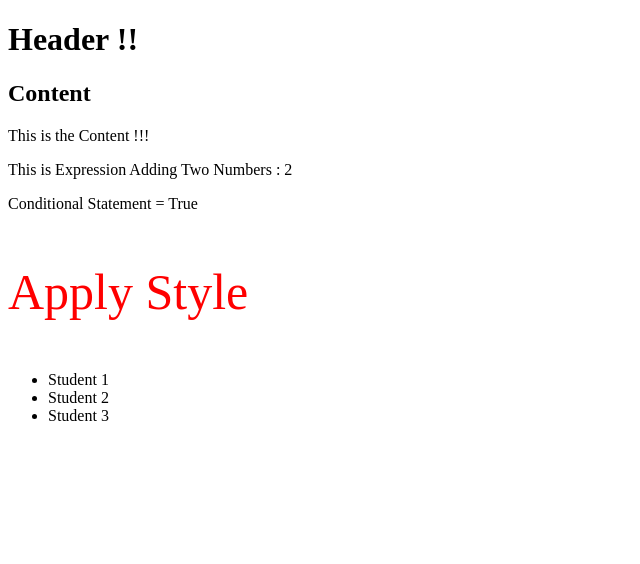
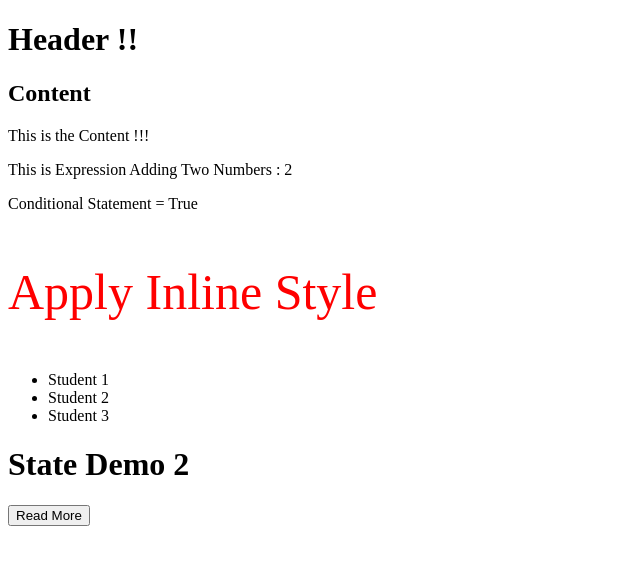
Before and after one commit to fitsumcs/ReactDemo, a React (Create React App) app: page / in a window 1280 px wide. Shown: the top 564 px of the page, without its empty margins (0-640 px from the left). Built offline with nearby package versions, Linux system fonts and the light colour scheme.

Commit message:
Adding button listener with State change

```diff
--- a/src/Content.js
+++ b/src/Content.js
@@ -1,5 +1,6 @@
 import React from 'react';
 import StudentList  from './StudentList';
+import StateDemo1  from './StateDemo1';
 class Content extends React.Component{
 
   render(){
@@ -17,10 +18,13 @@ class Content extends React.Component{
      <p>Conditional Statement = {i==1 ? "True" : "False"}</p>
 
      {/* Applying Inline Style  */}
-     <p style={style}>Apply Style </p>
+     <p style={style}>Apply Inline Style </p>
 
      {/* List of Students  */}
      <StudentList />
+
+     {/* State Demo 2*/}
+     <StateDemo1 />
    </div>
     )
   }
--- /dev/null
+++ b/src/StateDemo1.js
@@ -0,0 +1,47 @@
+import React from 'react';
+
+
+class StateDemo1 extends React.Component{
+
+    constructor()
+    {
+        super();
+        this.toggleDisplayBio = this.toggleDisplayBio.bind(this)
+        this.state = {
+             displayBio : false
+        }
+    }
+
+    toggleDisplayBio()
+    {
+        this.setState({displayBio: !this.state.displayBio});
+    }
+
+  render(){
+    return(
+        <div>
+            <h1>State Demo 2</h1>
+
+           {/* Display Based on Toggle Value */}
+           {
+               this.state.displayBio ? (
+                   <div>
+                       <p>Lorem Ipsum is simply dummy text of the printing and typesetting industry. Lorem Ipsum has been the industry's standard dummy text ever since the 1500s, when an unknown printer took a galley of type and scrambled it to make a type specimen book. It has survived not only five centuries, but also the leap into electronic typesetting, remaining essentially unchanged.</p>
+                       <button onClick={this.toggleDisplayBio}>Show Less</button>
+                   </div>
+               ) : (
+                <div>
+                <button onClick={this.toggleDisplayBio}>Read More</button>
+            </div>
+               )
+           }
+
+
+        </div>
+
+    )
+  }
+
+}
+
+export default StateDemo1;
```
Also changed, not shown: 1 other file (tests, documents, lock files or other folders).
